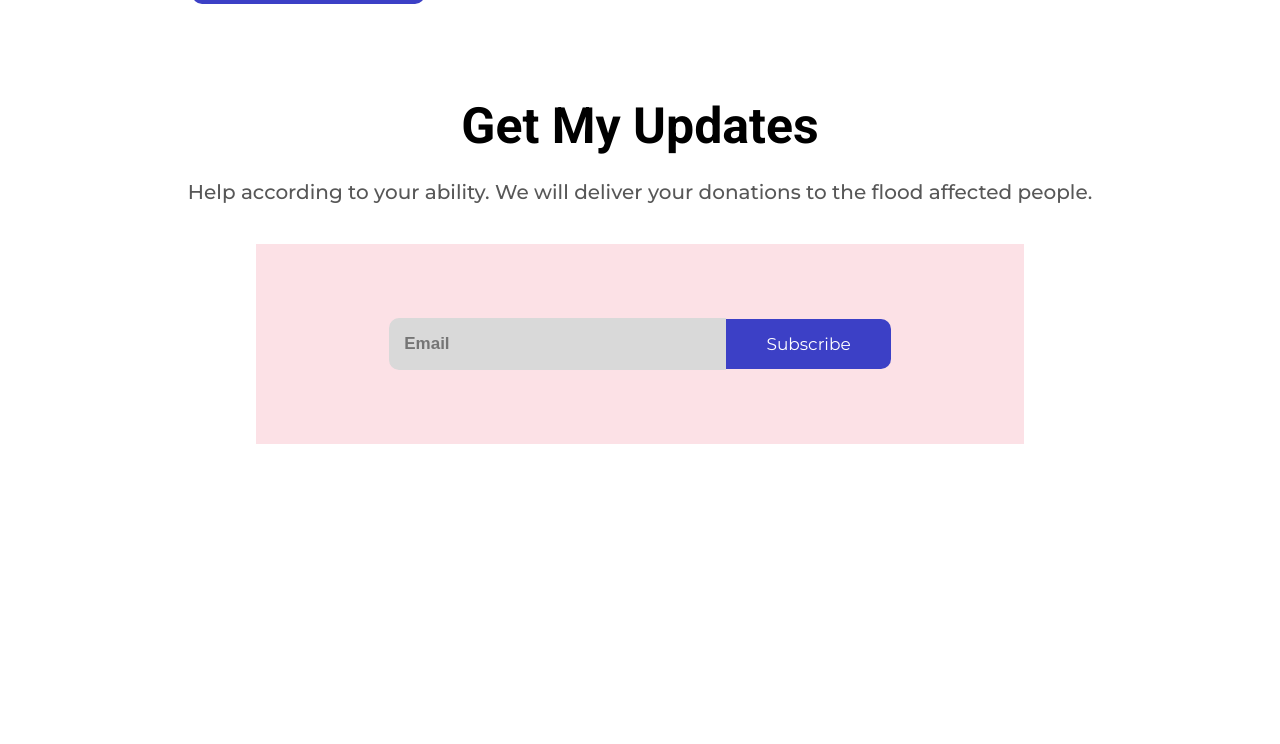
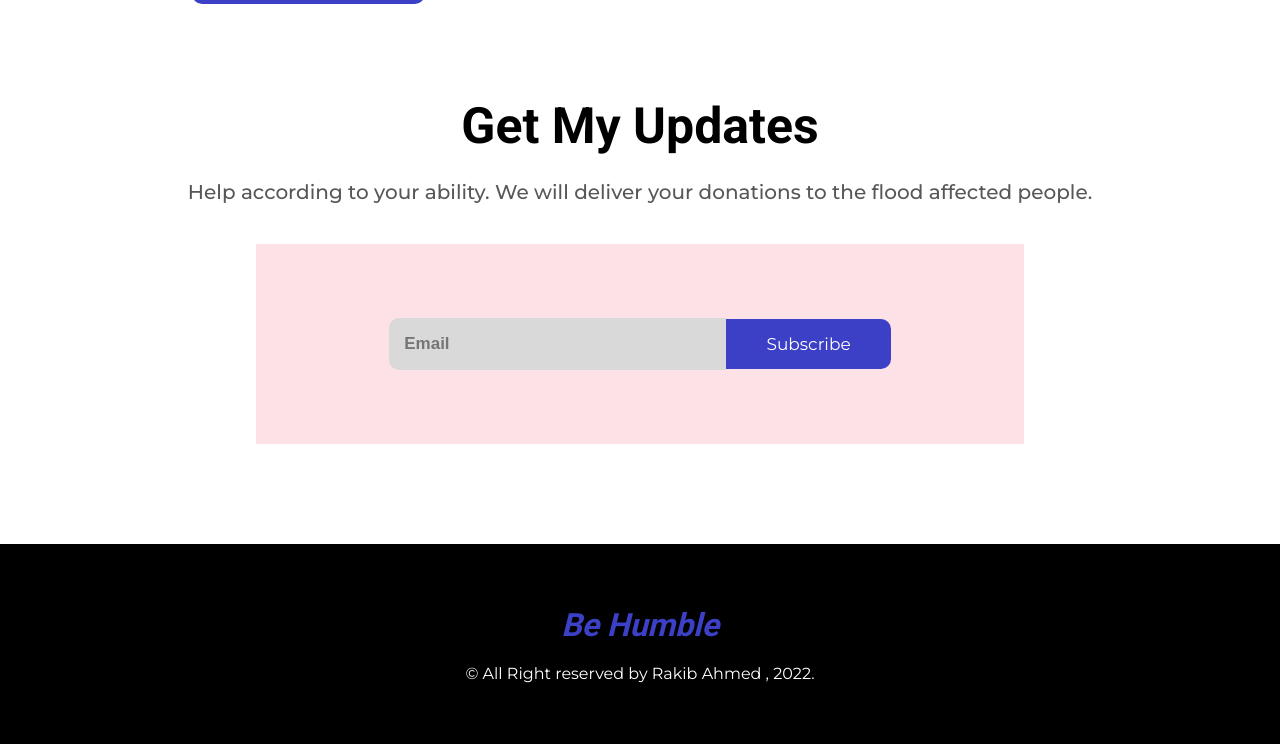
Before and after one commit to RakibMojumder/assignment-project, a plain HTML site: page index.html in a window 1280 px wide. Shown: the part 2363-3107 px from the top of the page. Before the commit the page ends 2907 px from the top, so only its background shows below. Drawn offline with Linux system fonts and the light colour scheme.

Commit message:
footer section added

```diff
--- a/index.html
+++ b/index.html
@@ -111,4 +111,9 @@
 
 </body>
 
+<footer>
+    <h1>Be Humble</h1>
+    <p>© All Right reserved by Rakib Ahmed , 2022.</p>
+</footer>
+
 </html>
--- a/style.css
+++ b/style.css
@@ -265,3 +265,25 @@ h6 {
     padding: 15px 40px;
     font-size: 17px;
 }
+
+/* footer section */
+
+footer {
+    height: 200px;
+    background: #000;
+    display: flex;
+    flex-direction: column;
+    justify-content: center;
+    align-items: center;
+}
+
+footer h1,
+p {
+    color: #ffff;
+}
+
+footer h1 {
+    color: #3c40c6;
+    font-style: italic;
+    margin-bottom: 20px;
+}
```
